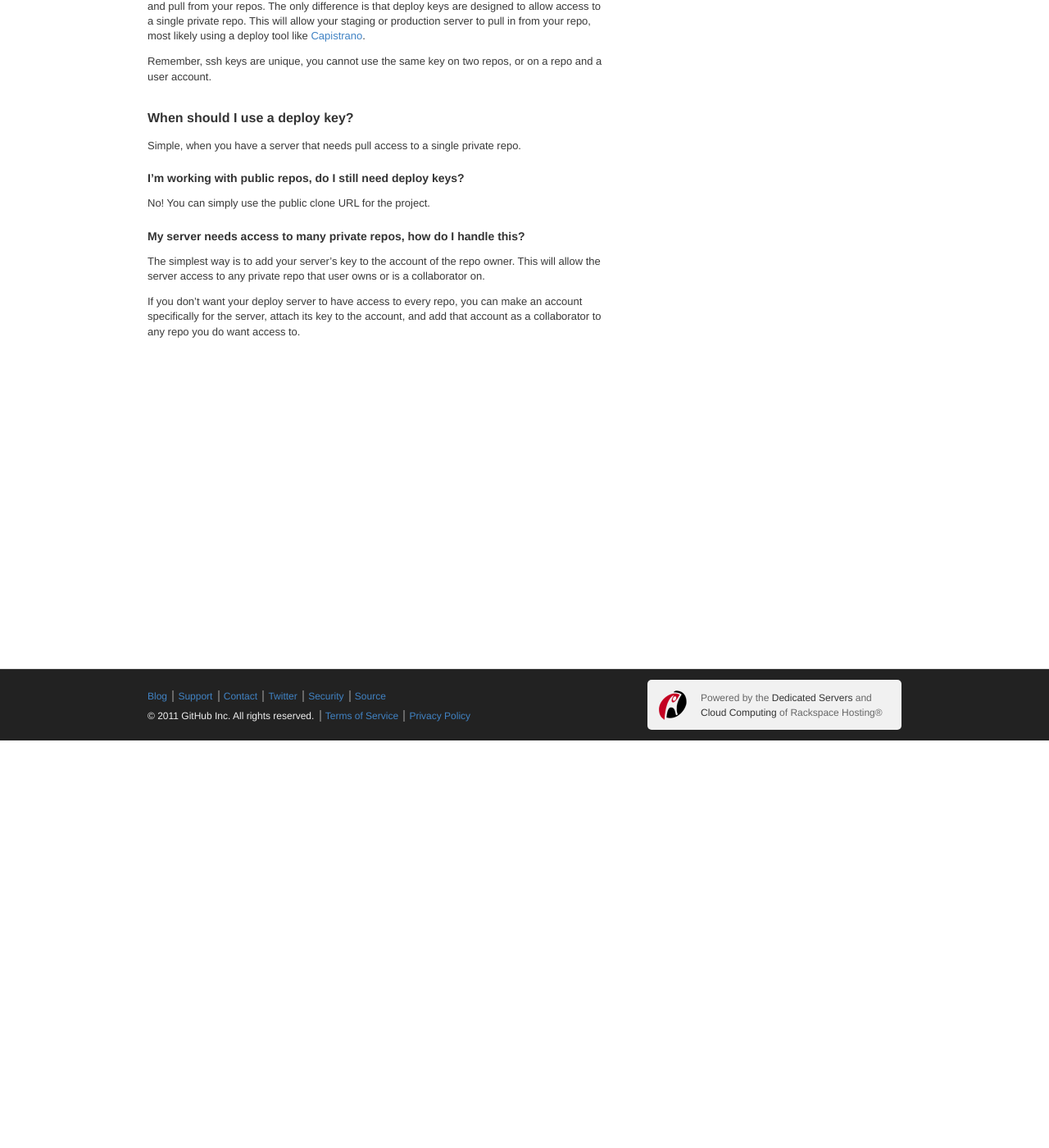
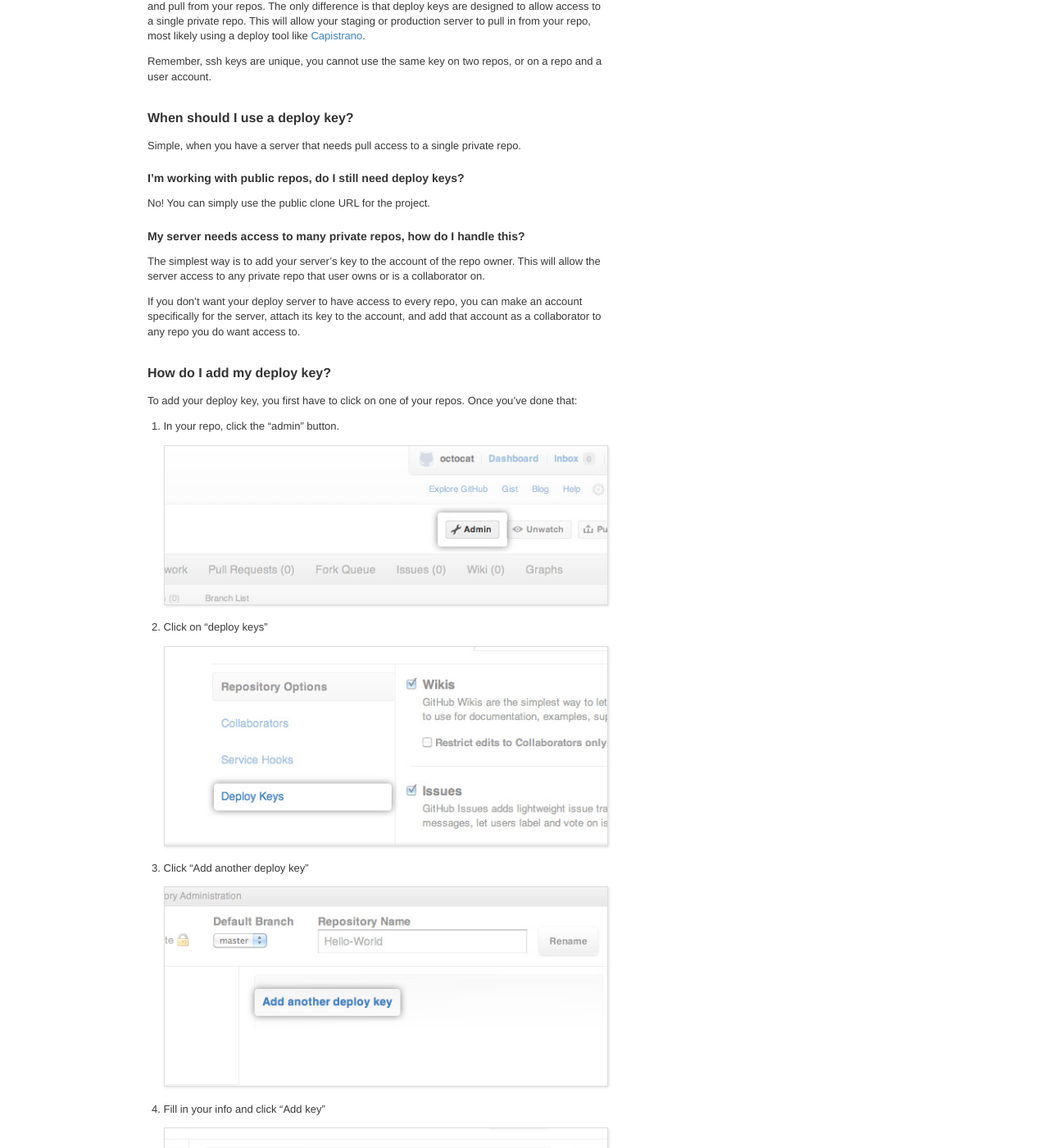
Before and after one commit to ruediger/help.github.com, a Jekyll site: the page built from _posts/2010-01-16-deploy-keys.markdown, in a window 1280 px wide and 1400 px high, scrolled down 497 px. Shown: the whole window at 82% size. Built offline with Jekyll 4.4.1, drawn with Linux system fonts in a browser that asks for light colours.

Commit message:
add how to add a deploy key

```diff
--- a/_posts/2010-01-16-deploy-keys.markdown
+++ b/_posts/2010-01-16-deploy-keys.markdown
@@ -32,3 +32,23 @@ No!  You can simply use the public clone URL for the project.
 The simplest way is to add your server's key to the account of the repo owner.  This will allow the server access to any private repo that user owns or is a collaborator on.
 
 If you don't want your deploy server to have access to every repo, you can make an account specifically for the server, attach its key to the account, and add that account as a collaborator to any repo you do want access to.
+
+## How do I add my deploy key?
+
+To add your deploy key, you first have to click on one of your repos. Once you've done that:
+
+1. In your repo, click the "admin" button.
+
+   ![In your repo, click the "admin" button.](/images/deploy_1.jpg)
+
+2. Click on "deploy keys"
+
+   ![Click on "deploy keys"](/images/deploy_2.jpg)
+
+3. Click "Add another deploy key"
+
+   ![Click "Add another deploy key"](/images/deploy_3.jpg)
+
+4. Fill in your info and click "Add key"
+
+   ![Fill in your info and click "Add key"](/images/deploy_4.jpg)
```
Also changed, not shown: images/deploy_1.jpg (added), images/deploy_2.jpg (added), images/deploy_3.jpg (added), images/deploy_4.jpg (added).
